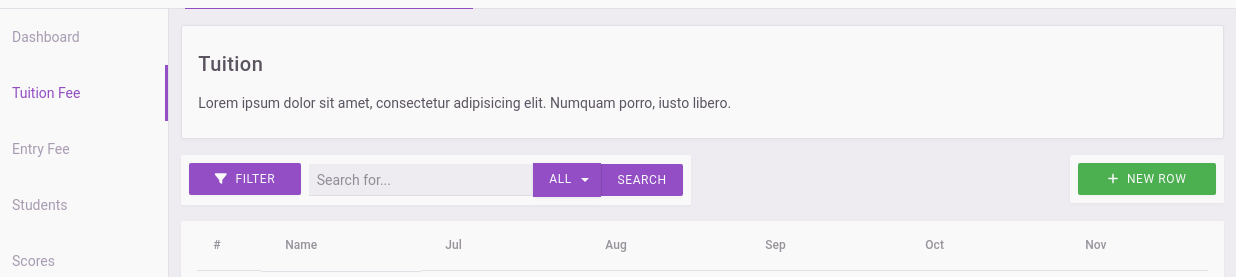
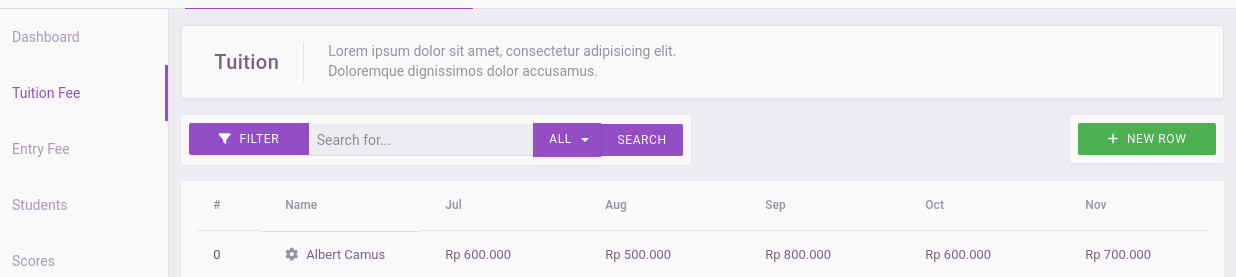
Before and after one commit to dramaturgy/kaji-design-system, a website: page mvp-cms/public/cms/tuition.html in a window 1280 px wide. Shown: the part 47-324 px from the top of the page, 44-1280 px from the left. Drawn offline with nearby package versions, Linux system fonts and the light colour scheme.

Commit message:
add: revamp hero, etc

```diff
--- a/mvp-cms/public/cms/tuition.html
+++ b/mvp-cms/public/cms/tuition.html
@@ -105,11 +105,11 @@
             <section class="row hero-tuition">
               <div class="col-12">
                 <div class="card border-black-divider-solid">
-                  <div class="card-body position-relative">
-                    <div class="card-title">
-                      <h4>Tuition</h4>
+                  <div class="card-body py-3 px-2">
+                    <div class="d-flex align-items-cente">
+                      <h4 class="align-self-center m-0 px-4 text-dark">Tuition</h4>
+                      <p class="align-self-center m-0 px-4 border-left text-muted text-sm">Lorem ipsum dolor sit amet, consectetur adipisicing elit. <br>Doloremque dignissimos dolor accusamus.</p>
                     </div>
-                    <p class="card-text">Lorem ipsum dolor sit amet, consectetur adipisicing elit. Numquam porro, iusto libero.</p>
                   </div>
                 </div>
               </div>
@@ -120,9 +120,13 @@
                   <div class="card-body p-2">
                     <form id="js_cms_tuition_form" method="POST">
                       <div class="form-row">
-                        <div class="form-group col-3 my-0">
+                        <div class="form-group col-3 my-0 pr-0">
                           <div class="input-group">
-                            <button class="btn btn-block btn-primary font-weight-normal" id="js_cms_tuition_filter_trigger" type="button"><span class="fa fa-filter mr-2"></span>FILTER</button>
+                            <button class="btn btn-block btn-primary font-weight-normal"
+                              id="js_cms_tuition_filter_trigger"
+                              type="button"
+                              style="border-top-right-radius: 0; border-bottom-right-radius: 0;"
+                            ><span class="fa fa-filter mr-2"></span>FILTER</button>
                           </div>
                         </div>
                         <div class="form-group col-9 my-0 pl-0">
@@ -252,7 +256,7 @@
                   data-record-name="<@= record.name @>"
                   data-record-phone="<@= record.phone @>"
                   data-record-email="<@= record.email @>"
-                ><span class="fa fa-cog text-light mr-2"></span><span class="js-cms-tuition-table-cell-name"><@= record.name @></span></a>
+                ><span class="fa fa-cog text-muted mr-2"></span><span class="js-cms-tuition-table-cell-name"><@= record.name @></span></a>
               </td>
             </script>
 
@@ -441,7 +445,7 @@
             </div>
           </div>
 
-          <div class="modal" id="js_cms_school_list_modal" tabindex="-1">
+          <div class="modal fade" id="js_cms_school_list_modal" tabindex="-1">
             <div class="modal-dialog modal-sm" role="document">
               <div class="modal-content">
                 <div class="modal-header">
```
Also changed, not shown: mvp-cms/src/template/_include/cms/tuition/filter-bar.html (+6 -2 lines), mvp-cms/src/template/_include/cms/tuition/hero.html (+4 -4 lines), mvp-cms/src/template/_include/cms/tuition/modals.html (renamed from mvp-cms/src/template/_include/cms/tuition/modal-new.html, +1 -1 lines), mvp-cms/src/template/_include/cms/tuition/table.html (+1 -1 lines), mvp-cms/src/template/_page/cms/tuition.html (+1 -1 lines).
